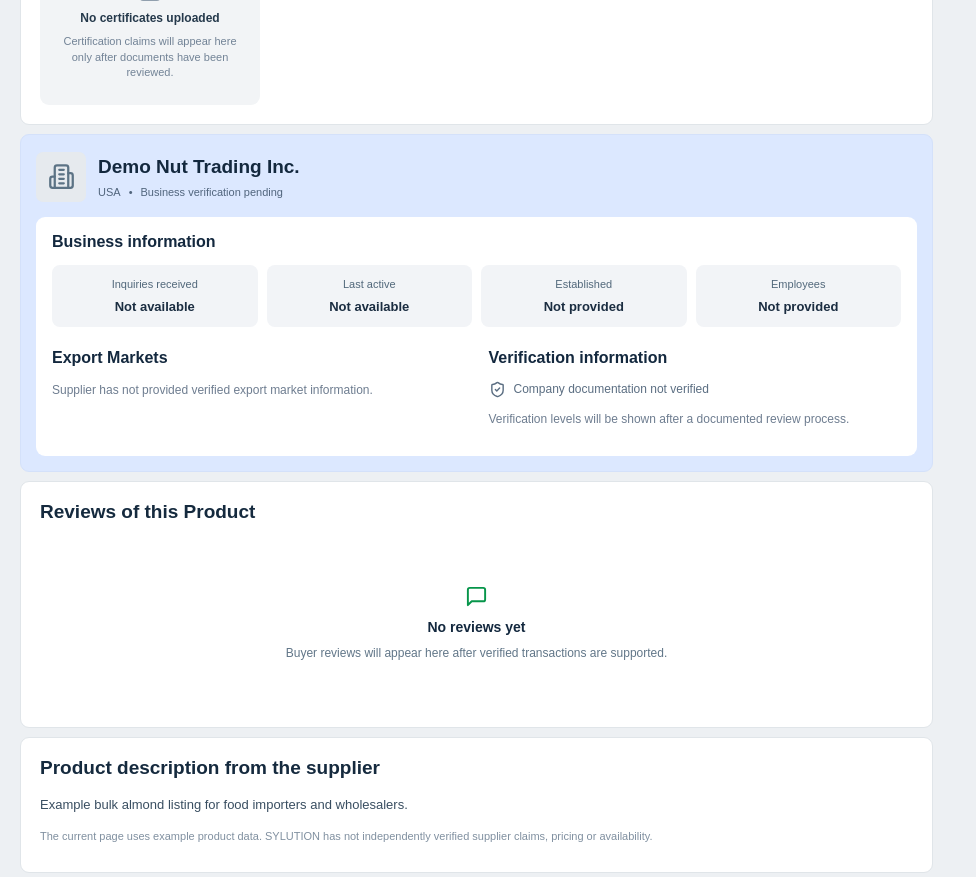
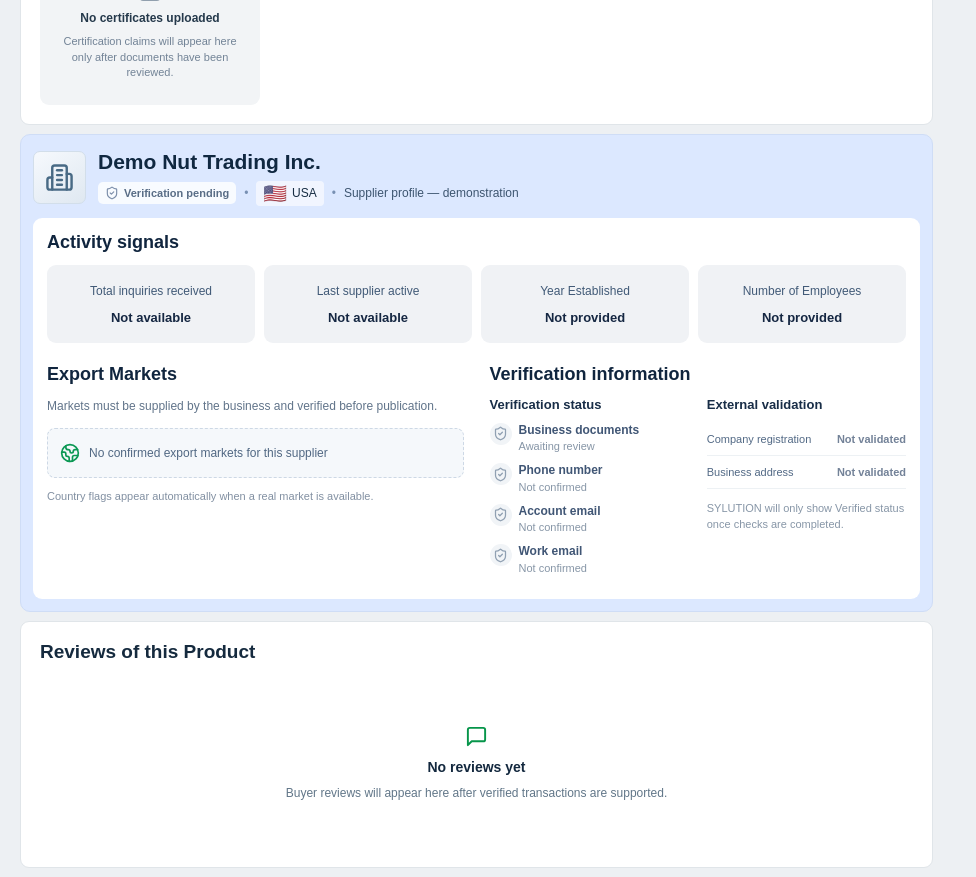
Before and after one commit to smbabanbaba-maker/sylutionshop, a Next.js app: page /products/bulk-almond-kernels in a window 1280 px wide. Shown: the part 1480-2357 px from the top of the page, without its empty margins (0-976 px from the left). Built offline with nearby package versions, Linux system fonts and the light colour scheme.

Commit message:
design: refine supplier profile, country flags, activity and honest verification display

```diff
--- a/app/globals.css
+++ b/app/globals.css
@@ -305,3 +305,39 @@ body{background:#ebedf1;color:var(--market-ink)}
 @media(max-width:940px){.product-content-layout{grid-template-columns:1fr}.product-detail-aside{position:static;display:grid;grid-template-columns:1fr 1fr}.product-primary-card{grid-template-columns:minmax(0,46%) minmax(0,54%)}.gallery-image-wrap{min-height:370px}.related-grid{grid-template-columns:repeat(4,minmax(0,1fr))}}
 @media(max-width:720px){.product-page-container{padding:0 12px}.product-primary-card{grid-template-columns:1fr;min-height:0}.product-gallery{grid-template-columns:44px minmax(0,1fr)}.gallery-thumbnails button{width:44px;height:52px}.gallery-image-wrap{min-height:330px}.product-detail-aside{grid-template-columns:1fr}.related-grid{grid-template-columns:repeat(2,minmax(0,1fr))}.related-grid .product-image{height:155px}.detail-specifications{grid-template-columns:1fr}.supplier-stats{grid-template-columns:1fr 1fr}.profile-two-col{grid-template-columns:1fr}.detail-section{padding:14px}.sticky-info p span{display:none}}
 @media(max-width:470px){.product-offer{padding:12px}.product-offer h1{font-size:21px}.gallery-image-wrap{min-height:265px}.offer-information-grid{gap:5px}.offer-information-grid>div{padding:9px;grid-template-columns:16px 1fr}.offer-information-grid span,.offer-information-grid strong{font-size:10px}.trade-facts{gap:0 8px}.offer-price{font-size:23px}.related-grid .product-image{height:130px}.product-sticky-inner{padding:7px 10px}.sticky-actions>button:not(.detail-action-green){display:none}.sticky-actions .detail-action-green{font-size:11px;padding:8px}.sticky-info strong{font-size:13px}.product-breadcrumbs{font-size:11px}}
+
+/* Supplier verification layout: blue header, white stats, clear country flags.
+   Only authentic country-of-origin icons; no fabricated ratings or verified claims. */
+.supplier-profile-section{background:#dce8ff!important;border:1px solid #cfddf6!important;border-radius:10px!important;padding:12px!important}
+.supplier-profile-header{padding:2px 0 12px!important;gap:12px!important}
+.supplier-avatar-large{width:53px!important;height:53px!important;background:linear-gradient(145deg,#f6f9fd,#dfe8f1)!important;border:1px solid #d2deea!important;color:#486a85!important}
+.supplier-heading-details{min-width:0}
+.supplier-profile-header h2{margin:0 0 7px!important;font-size:21px!important;color:#102841!important;line-height:1.2!important;overflow-wrap:anywhere}
+.supplier-subline{display:flex!important;align-items:center!important;flex-wrap:wrap!important;gap:8px!important;color:#3d5570!important;font-size:12px!important}
+.supplier-country{display:inline-flex;align-items:center;gap:5px;border-radius:4px;background:#fff9;padding:3px 7px;color:#172d43}
+.supplier-country-flag{font-size:19px;line-height:1;vertical-align:middle;display:inline-flex;align-items:center}
+.verification-label{display:inline-flex;gap:5px;align-items:center;border-radius:5px;background:#f8fbff;color:#596d86;padding:4px 7px;font-weight:700;font-size:11px}
+.verification-label svg{color:#7c8eaa}
+.supplier-separator{color:#7890b3}
+.supplier-profile-body{padding:14px!important;border-radius:9px!important}
+.activity-section h3,.export-markets h3,.verification-information h3{font-size:18px!important;font-weight:750!important;color:#10253e!important;margin:0 0 12px!important}
+.supplier-stats{display:grid!important;grid-template-columns:repeat(4,minmax(0,1fr))!important;gap:9px!important}
+.supplier-stats>div{min-height:78px!important;background:#f0f2f5!important;border-radius:9px!important;padding:12px 8px!important;display:flex!important;flex-direction:column!important;gap:10px!important;align-items:center!important;justify-content:center!important}
+.supplier-stats span{color:#415a77!important;font-size:12px!important;line-height:1.35;text-align:center}
+.supplier-stats strong{color:#152742!important;font-size:13px!important;font-weight:800}
+.supplier-insights-grid{display:grid;grid-template-columns:1fr 1fr;gap:26px;margin-top:21px}
+.export-markets p{margin:0 0 13px;color:#61748a;line-height:1.5;font-size:12px}
+.export-market-empty{background:#f5f8fb;border:1px dashed #cdd8e5;border-radius:8px;padding:14px 12px;display:flex;align-items:center;gap:9px;color:#516883;font-size:12px}
+.export-market-empty svg{color:#0b9854;flex-shrink:0}
+.market-sample-caption{font-size:11px;color:#8290a2;margin-top:12px}
+.verification-info-grid{display:grid;grid-template-columns:1fr 1fr;gap:18px}
+.verification-info-grid h4{font-size:13px;margin:0 0 11px;color:#182d47}
+.verification-item{display:flex;align-items:flex-start;gap:7px;margin:0 0 11px}
+.verification-status-icon{display:grid;place-items:center;border-radius:50%;width:22px;height:22px;flex-shrink:0;background:#f1f4f7;color:#90a0b2}
+.verification-item strong{display:block;font-size:12px;color:#405675;font-weight:650;line-height:1.2}
+.verification-item small{font-size:11px;color:#8796a7;display:block;margin-top:3px}
+.external-validation-row{display:flex;justify-content:space-between;gap:8px;font-size:11px;padding:10px 0;border-bottom:1px solid #edf1f4}
+.external-validation-row span{color:#526985}.external-validation-row strong{color:#738298;font-weight:600;text-align:right}
+.external-validation-note{font-size:11px;color:#8796a7;line-height:1.5;margin:11px 0 0}
+@media(max-width:1050px){.supplier-insights-grid{grid-template-columns:1fr;gap:20px}}
+@media(max-width:660px){.supplier-stats{grid-template-columns:repeat(2,minmax(0,1fr))!important}.supplier-profile-header h2{font-size:18px!important}.supplier-insights-grid{margin-top:18px}.verification-info-grid{grid-template-columns:1fr;gap:15px}.supplier-avatar-large{width:44px!important;height:44px!important}}
--- a/components/Marketplace.tsx
+++ b/components/Marketplace.tsx
@@ -146,15 +146,64 @@ export function ProductDetail({product}:{product:Product}){
          <section className="detail-section related-section"><div className="detail-section-title"><h2>Related products</h2><span>More sourcing options</span></div><div className="related-grid">{alternatives.map(p=><ProductCard key={p.id} product={p} onInquiry={setSelected}/>)}</div></section>
          <section className="detail-section"><h2>Product Specifications</h2><div className="detail-specifications">{[["Minimum Order Quantity",product.moq],["Product",product.name],["Trade Term","To be confirmed"],["Supplier Country",product.country],["Payment Term","By agreement"],...product.specifications].map(([k,v],i)=><div key={i}><span>{k}</span><strong>{v}</strong></div>)}</div></section>
          <section className="detail-section"><h2>Product Certificates</h2><div className="certificate-placeholder"><FileText size={28}/><strong>No certificates uploaded</strong><p>Certification claims will appear here only after documents have been reviewed.</p></div></section>
-         <section className="supplier-profile-section"><div className="supplier-profile-header"><div className="supplier-avatar"><Building2 size={27}/></div><div><h2>{product.supplier}</h2><div className="supplier-subline"><span>{product.country}</span><span>•</span><span>Business verification pending</span></div></div></div>
-           <div className="supplier-profile-body"><h3>Business information</h3><div className="supplier-stats"><div><span>Inquiries received</span><strong>Not available</strong></div><div><span>Last active</span><strong>Not available</strong></div><div><span>Established</span><strong>Not provided</strong></div><div><span>Employees</span><strong>Not provided</strong></div></div><div className="profile-two-col"><div><h3>Export Markets</h3><p>Supplier has not provided verified export market information.</p></div><div><h3>Verification information</h3><div className="verification-pending"><ShieldCheck size={17}/> Company documentation not verified</div><p>Verification levels will be shown after a documented review process.</p></div></div></div>
+         <section className="supplier-profile-section">
+           <div className="supplier-profile-header">
+             <div className="supplier-avatar supplier-avatar-large"><Building2 size={29}/></div>
+             <div className="supplier-heading-details">
+               <h2>{product.supplier}</h2>
+               <div className="supplier-subline">
+                 <span className="verification-label"><ShieldCheck size={14}/> Verification pending</span>
+                 <span className="supplier-separator">•</span>
+                 <span className="supplier-country"><span className="supplier-country-flag">{product.flag}</span> {product.country}</span>
+                 <span className="supplier-separator">•</span>
+                 <span>Supplier profile — demonstration</span>
+               </div>
+             </div>
+           </div>
+           <div className="supplier-profile-body">
+             <div className="activity-section">
+               <h3>Activity signals</h3>
+               <div className="supplier-stats">
+                 <div><span>Total inquiries received</span><strong>Not available</strong></div>
+                 <div><span>Last supplier active</span><strong>Not available</strong></div>
+                 <div><span>Year Established</span><strong>Not provided</strong></div>
+                 <div><span>Number of Employees</span><strong>Not provided</strong></div>
+               </div>
+             </div>
+             <div className="supplier-insights-grid">
+               <div className="export-markets">
+                 <h3>Export Markets</h3>
+                 <p>Markets must be supplied by the business and verified before publication.</p>
+                 <div className="export-market-empty"><Globe2 size={20}/><span>No confirmed export markets for this supplier</span></div>
+                 <div className="market-sample-caption">Country flags appear automatically when a real market is available.</div>
+               </div>
+               <div className="verification-information">
+                 <h3>Verification information</h3>
+                 <div className="verification-info-grid">
+                   <div>
+                     <h4>Verification status</h4>
+                     <div className="verification-item"><span className="verification-status-icon"><ShieldCheck size={15}/></span><span><strong>Business documents</strong><small>Awaiting review</small></span></div>
+                     <div className="verification-item"><span className="verification-status-icon"><ShieldCheck size={15}/></span><span><strong>Phone number</strong><small>Not confirmed</small></span></div>
+                     <div className="verification-item"><span className="verification-status-icon"><ShieldCheck size={15}/></span><span><strong>Account email</strong><small>Not confirmed</small></span></div>
+                     <div className="verification-item"><span className="verification-status-icon"><ShieldCheck size={15}/></span><span><strong>Work email</strong><small>Not confirmed</small></span></div>
+                   </div>
+                   <div>
+                     <h4>External validation</h4>
+                     <div className="external-validation-row"><span>Company registration</span><strong>Not validated</strong></div>
+                     <div className="external-validation-row"><span>Business address</span><strong>Not validated</strong></div>
+                     <p className="external-validation-note">SYLUTION will only show Verified status once checks are completed.</p>
+                   </div>
+                 </div>
+               </div>
+             </div>
+           </div>
          </section>
          <section className="detail-section reviews-section"><h2>Reviews of this Product</h2><div className="reviews-empty"><MessageSquare size={23}/><strong>No reviews yet</strong><p>Buyer reviews will appear here after verified transactions are supported.</p></div></section>
          <section className="detail-section"><h2>Product description from the supplier</h2><p className="long-description">{product.description}</p><p className="disclaimer">The current page uses example product data. SYLUTION has not independently verified supplier claims, pricing or availability.</p></section>
          <section className="detail-section"><div className="detail-section-title"><h2>Products of this Supplier</h2></div><div className="related-grid">{supplierProducts.map(p=><ProductCard key={p.id} product={p} onInquiry={setSelected}/>)}</div></section>
        </div>
        <aside className="product-detail-aside">
-         <div className="detail-supplier-card"><div className="aside-heading"><h3>Contact this Supplier</h3><span className="unverified-tag">Not verified</span></div><div className="aside-supplier-heading"><div className="supplier-avatar"><Building2 size={24}/></div><div><strong>{product.supplier}</strong><p>{product.flag} {product.country}</p></div></div><div className="aside-attributes"><div><span>Company type</span><strong>Supplier (demo)</strong></div><div><span>Location</span><strong>{product.country}</strong></div><div><span>Business registration</span><strong>Not reviewed</strong></div></div><button className="aside-chat" onClick={()=>setSelected(product)}><MessageSquare size={17}/> Contact supplier</button><button className="detail-action-green" onClick={()=>setSelected(product)}><Send size={17}/> Inquiry now</button></div>
+         <div className="detail-supplier-card"><div className="aside-heading"><h3>Contact this Supplier</h3><span className="unverified-tag">Not verified</span></div><div className="aside-supplier-heading"><div className="supplier-avatar"><Building2 size={24}/></div><div><strong>{product.supplier}</strong><p><span className="supplier-country-flag">{product.flag}</span> {product.country}</p></div></div><div className="aside-attributes"><div><span>Company type</span><strong>Supplier (demo)</strong></div><div><span>Location</span><strong>{product.country}</strong></div><div><span>Business registration</span><strong>Not reviewed</strong></div></div><button className="aside-chat" onClick={()=>setSelected(product)}><MessageSquare size={17}/> Contact supplier</button><button className="detail-action-green" onClick={()=>setSelected(product)}><Send size={17}/> Inquiry now</button></div>
          <div className="aside-products"><h3><span className="ad-label">Explore</span> Top Products</h3>{products.filter(p=>p.id!==product.id).slice(0,6).map(p=><Link className="aside-product-row" key={p.id} href={"/products/"+p.slug}><img src={p.image} alt="" loading="lazy" onError={e=>e.currentTarget.style.display="none"}/><div><strong>{p.name}</strong><b>{p.price}</b><small>Min. order: {p.moq}</small><span>{p.country}</span></div></Link>)}</div>
        </aside>
      </div>
```
